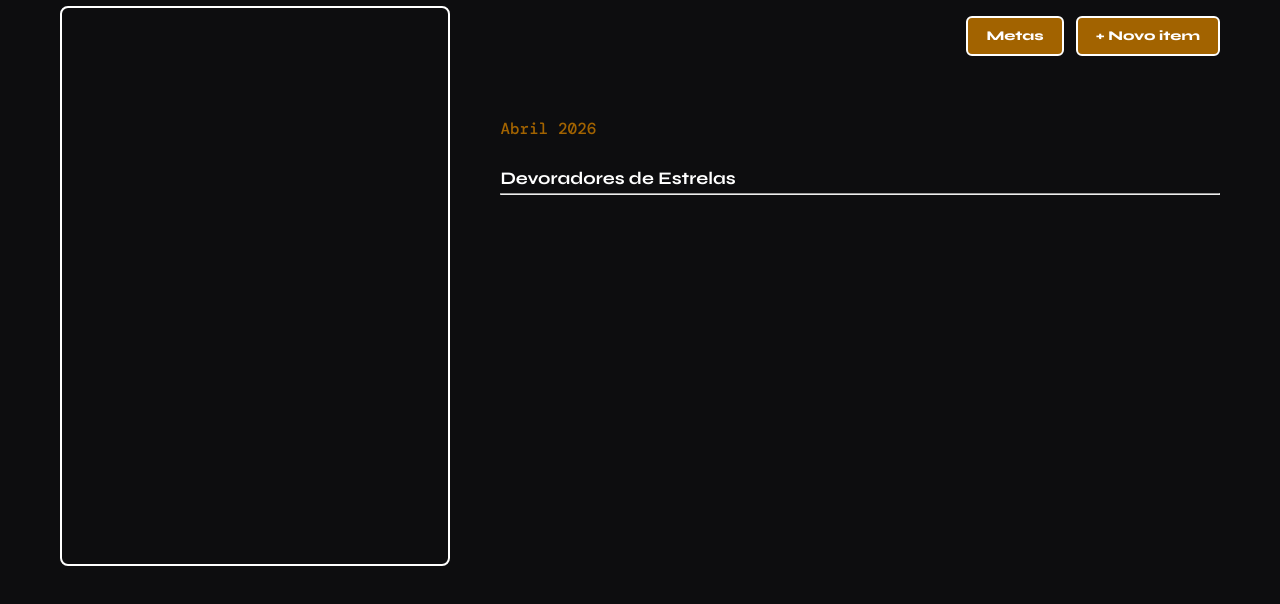
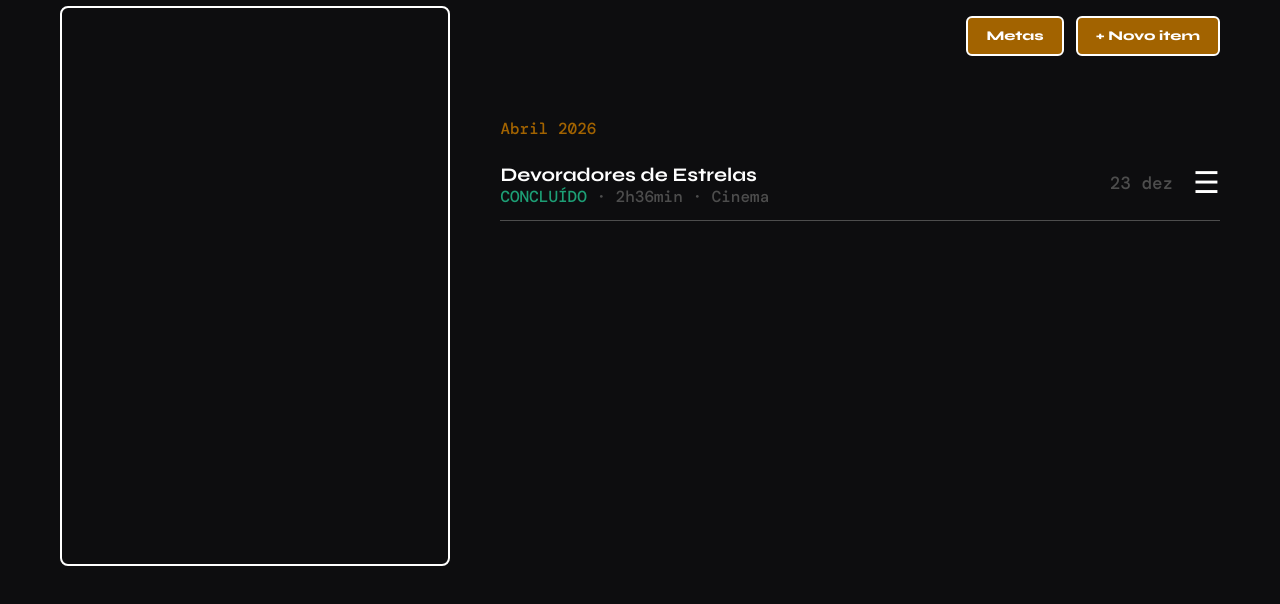
Before and after one commit to JotaVSRodrigues/geekbox-pi, a website: page public/html/wishlist.html in a window 1280 px wide. Shown: the part 266-870 px from the top of the page. Drawn offline with Linux system fonts and the light colour scheme.

Commit message:
item button in process

```diff
--- a/public/css/components.css
+++ b/public/css/components.css
@@ -102,3 +102,14 @@
 .btn-wishlist {
     padding: 10px 18px;
 }
+
+#span-concluido {
+    color: #1D9E75;
+}
+
+.elipse-btn {
+    font-size: 30px;
+    background-color: transparent;
+    color: #FFFFFF;
+    border: none;
+}
--- a/public/css/dashboard.css
+++ b/public/css/dashboard.css
@@ -112,7 +112,6 @@
     font-weight: 800;
     font-size: 0.9em;
     color: #4D4D4D;
-
 }
 
 
--- a/public/css/style.css
+++ b/public/css/style.css
@@ -79,6 +79,14 @@
     font-family: 'DM_Mono';
     src: url('../assets/fonts/DM_Mono/DMMono-Medium.ttf');
     font-style: normal;
+    font-weight: 100;
+}
+
+@font-face {
+    font-family: 'DM_Mono';
+    src: url('../assets/fonts/DM_Mono/DMMono-Medium.ttf');
+    font-style: bold;
+    font-weight: 400;
 }
 
 body {
--- a/public/css/wishlist.css
+++ b/public/css/wishlist.css
@@ -67,6 +67,38 @@
 
     justify-content: space-between;
     align-items: flex-start;
+
+    padding-bottom: 10px;
+    border-bottom: 0.5px solid #4D4D4D;
 }
 
-.information {}
+.information {
+
+}
+
+.item-header {
+    font-size: 1.2em;
+    line-height: 1;
+}
+
+.information-subtitle {
+    font-family: DM_Mono, Syne, sans-serif;
+    font-weight: normal;
+    color: #4D4D4D;
+}
+
+.right-information {
+    display: flex;
+    flex-direction: row;
+    gap: 20px;
+
+    justify-content: center;
+    align-items: center;
+}
+
+.right-information-date {
+    font-family: DM_Mono, Syne, sans-serif;
+    font-weight: normal;
+    color: #4D4D4D;
+    font-size: 1.1em;
+}
--- a/public/html/wishlist.html
+++ b/public/html/wishlist.html
@@ -72,17 +72,20 @@
                             <div class="div-items">
                                 <div class="item">
                                     <div class="information">
-                                        <h4>Devoradores de Estrelas</h4>
+                                        <h4 class="item-header">Devoradores de Estrelas</h4>
+                                        <div class="information-subtitle">
+                                            <span id="span-concluido">CONCLUÍDO</span>
+                                            <span>· 2h36min ·</span>
+                                            <span">Cinema</span>
+                                        </div>
                                     </div>
 
-                                    <div class="cadastro-date">
+                                    <div class="right-information">
+                                        <span class="right-information-date">23 dez</span>
+                                        <button class="elipse-btn">&#9776</button>
+                                    </div>
+                                </div>
 
-                                    </div>
-
-
-
-                                </div>
-                                <hr>
                             </div>
                         </div>
                     </div>
```
Also changed, not shown: public/html/cadastro.html (+1 -0 lines), public/html/login.html (+1 -0 lines).
